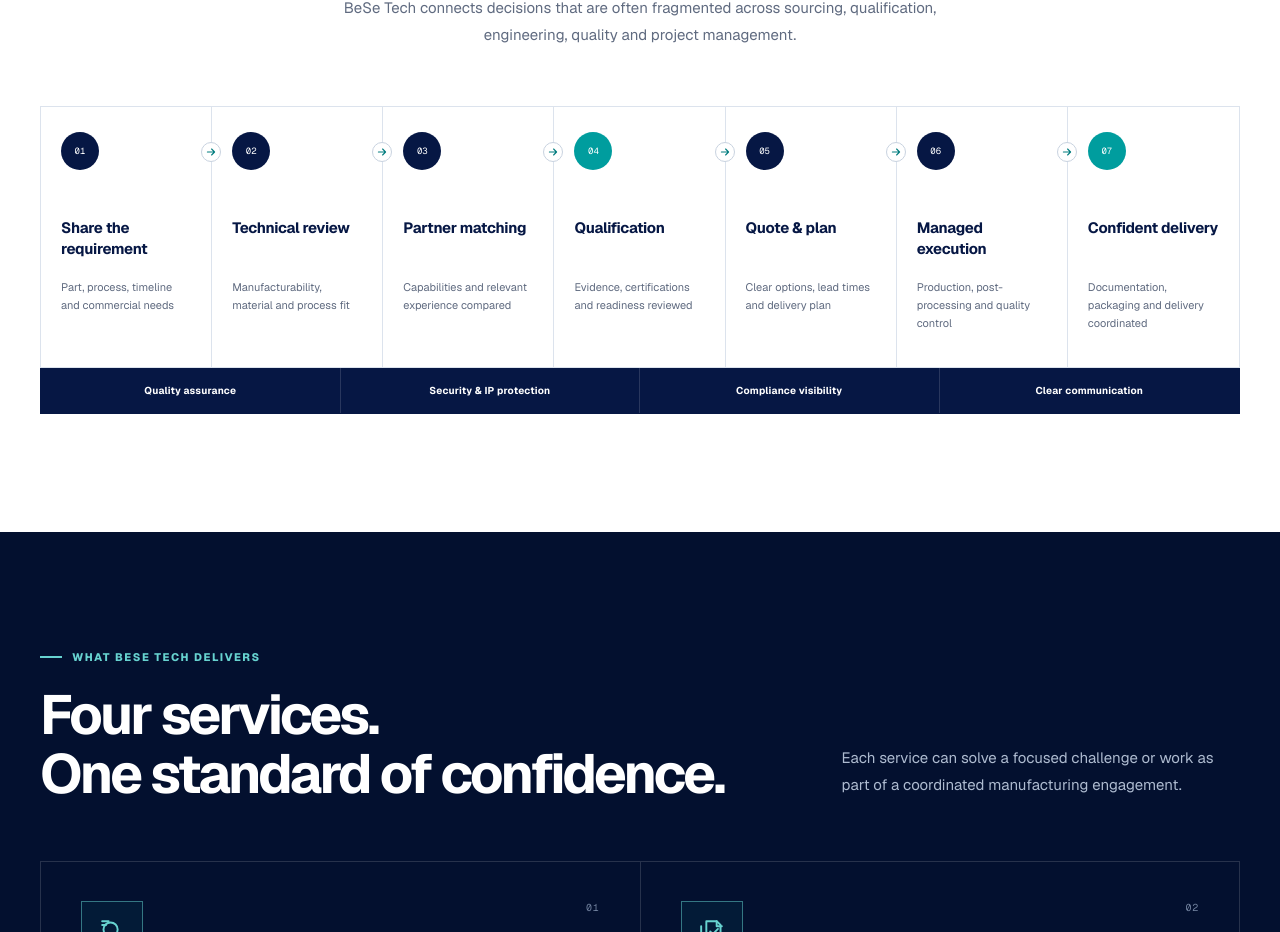
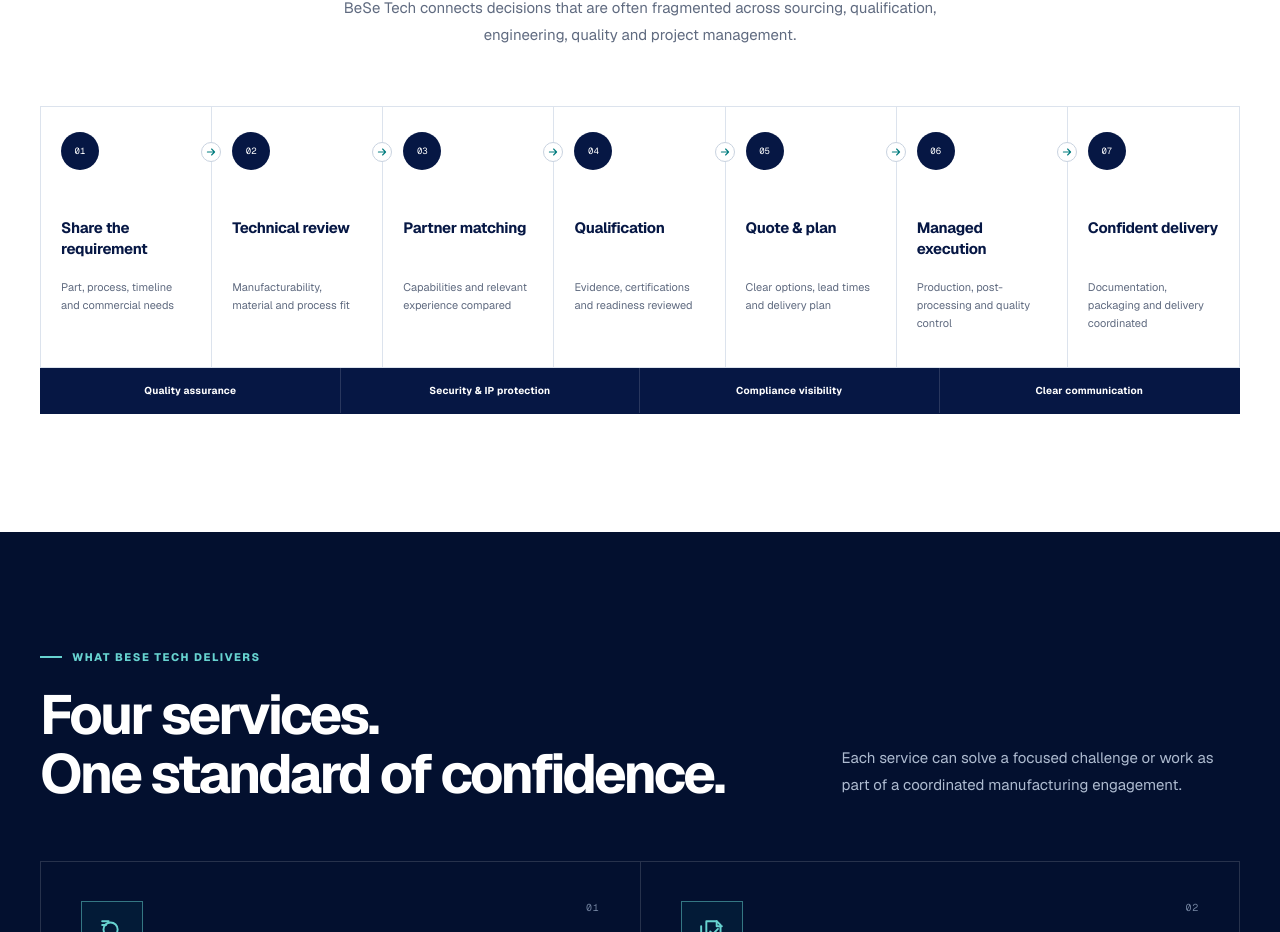
Before and after one commit to baharehb/bese-tech-nextjs, a Next.js app: page / in a window 1280 px wide. Shown: the part 1320-2252 px from the top of the page. Built offline with nearby package versions, Linux system fonts and the light colour scheme.

Commit message:
Make journey numbers 04 and 07 use navy in light mode

```diff
--- a/app/globals.css
+++ b/app/globals.css
@@ -184,7 +184,7 @@ svg { display: block; }
 .journey-grid li:last-child { border-right: 0; }
 .journey-grid li:hover { z-index: 2; background: #f8fbfb; transform: translateY(-4px); box-shadow: 0 12px 28px rgba(6, 23, 68, .08); }
 .journey-number { width: 38px; height: 38px; display: grid; place-items: center; color: var(--white); background: var(--navy); border-radius: 50%; font-family: var(--font-mono); font-size: 9px; }
-.journey-grid li:nth-child(4) .journey-number, .journey-grid li:nth-child(7) .journey-number { background: var(--teal); }
+.journey-grid li:nth-child(4) .journey-number, .journey-grid li:nth-child(7) .journey-number { background: var(--navy); }
 .journey-grid h3 { min-height: 48px; margin: 48px 0 12px; color: var(--navy); font-size: 15px; line-height: 1.38; letter-spacing: -.02em; }
 .journey-grid p { margin: 0; color: var(--muted); font-size: 11px; line-height: 1.65; }
 .journey-arrow { position: absolute; z-index: 3; top: 35px; right: -10px; width: 20px; height: 20px; display: grid; place-items: center; border: 1px solid #c8d2df; border-radius: 50%; color: var(--teal-dark); background: var(--white); }
```
